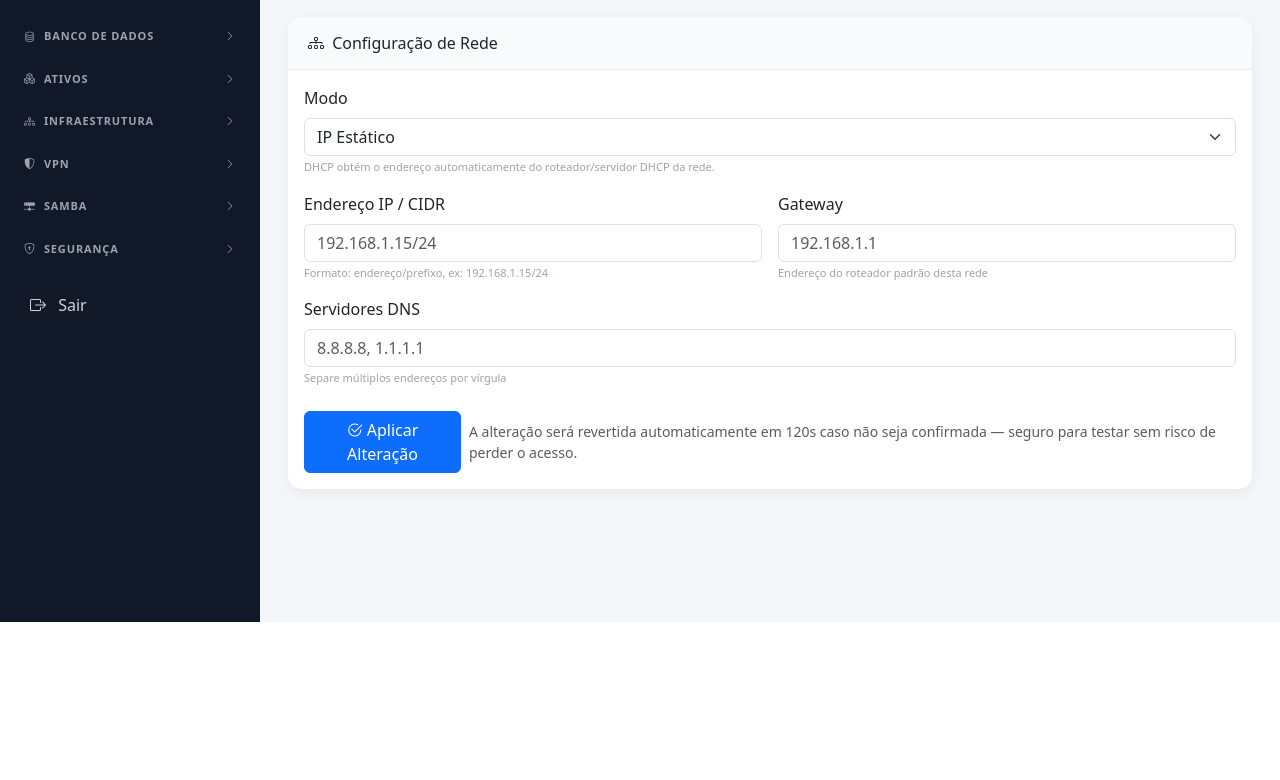
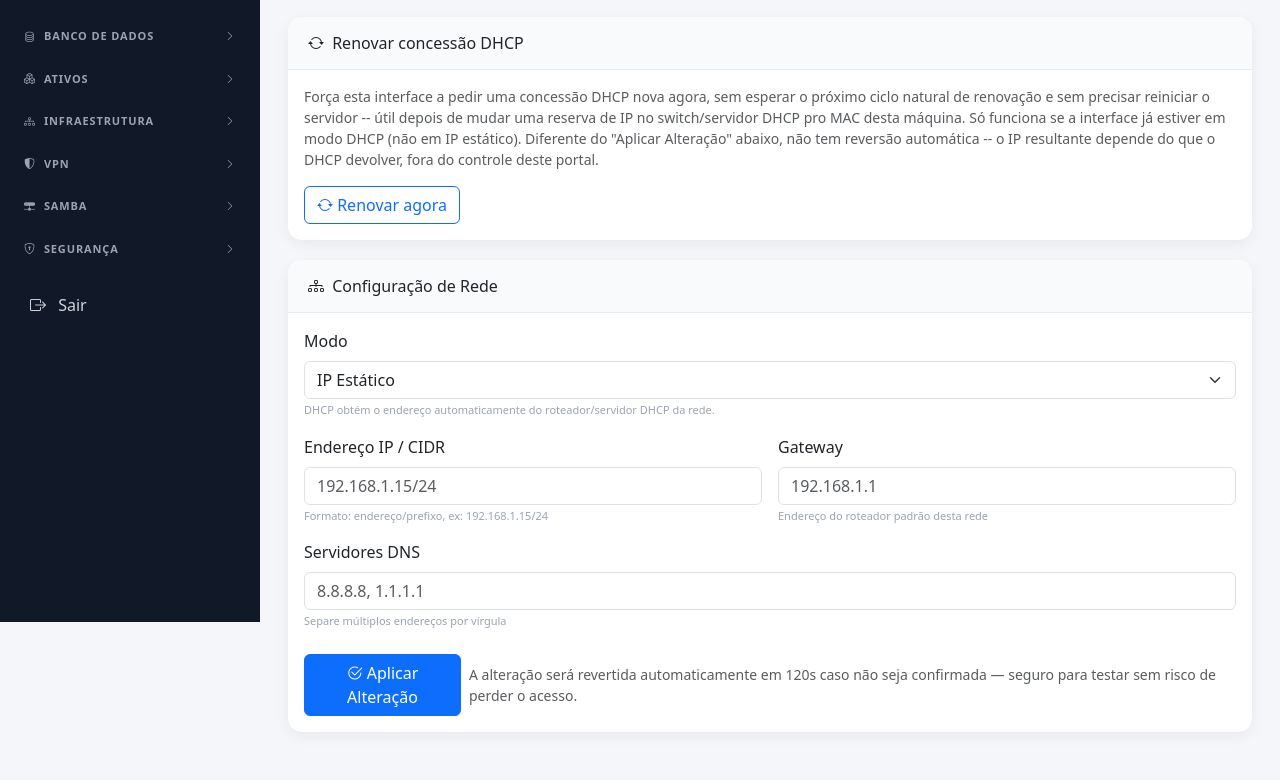
Before and after one commit to raonidore/rd-intranet, a PHP site: template app/Views/infrastructure/rede_editar.php in a window 1280 px wide. Shown: the part 178-958 px from the top of the page. Before the commit the page ends 800 px from the top, so only its background shows below. Run offline with PHP 8.4, Linux system fonts and the light colour scheme; the template is opened without the code that fills it, so the values that code supplies are empty.

Commit message:
feat(rede): botao "Renovar concessao DHCP" na edicao de interface
Pedido concreto: reserva de IP nova criada no switch L3 pro MAC do
servidor, sem querer reiniciar so pra pegar o IP novo. Usa
`networkctl renew <interface>` (systemd-networkd) -- mais cirurgico que
reaplicar a config inteira (network_aplicar_web.sh), so essa interface,
sem reescrever netplan.

Diferente do fluxo de aplicar/confirmar (que tem reversao automatica em
120s porque sabe exatamente qual era a config anterior), aqui nao da pra
fazer rollback de verdade -- o IP resultante depende do que o DHCP/switch
devolver, fora do controle do script. Por isso o aviso antes de confirmar
e a mensagem de resultado mostram claramente o IP antes/depois, em vez
de prometer uma reversao que nao existe.

Co-Authored-By: Claude Sonnet 5 <noreply@anthropic.com>

```diff
--- a/app/Views/infrastructure/rede_editar.php
+++ b/app/Views/infrastructure/rede_editar.php
@@ -37,6 +37,25 @@ $ipAtual = $atual['ipv4'][0] ?? '';
         </div>
         <button class="btn btn-success" id="btn-confirmar">
             <i class="bi bi-check-lg"></i> Confirmar Alteração
+        </button>
+    </div>
+</div>
+
+<div class="card cfg-card">
+    <div class="card-header">
+        <i class="bi bi-arrow-repeat me-1"></i> Renovar concessão DHCP
+    </div>
+    <div class="card-body">
+        <p class="text-muted small mb-3">
+            Força esta interface a pedir uma concessão DHCP nova agora, sem esperar o próximo ciclo
+            natural de renovação e sem precisar reiniciar o servidor -- útil depois de mudar uma
+            reserva de IP no switch/servidor DHCP pro MAC desta máquina. Só funciona se a interface
+            já estiver em modo DHCP (não em IP estático). Diferente do "Aplicar Alteração" abaixo,
+            não tem reversão automática -- o IP resultante depende do que o DHCP devolver, fora do
+            controle deste portal.
+        </p>
+        <button type="button" class="btn btn-outline-primary" id="btn-renovar">
+            <i class="bi bi-arrow-repeat"></i> Renovar agora
         </button>
     </div>
 </div>
@@ -95,6 +114,8 @@ $ipAtual = $atual['ipv4'][0] ?? '';
     const APLICAR_URL   = '<?= url('/infraestrutura/servidor/rede/aplicar') ?>';
     const CONFIRMAR_URL = '<?= url('/infraestrutura/servidor/rede/confirmar') ?>';
     const STATUS_URL    = '<?= url('/infraestrutura/servidor/rede/status') ?>';
+    const RENOVAR_URL   = '<?= url('/infraestrutura/servidor/rede/renovar') ?>';
+    const INTERFACE     = '<?= htmlspecialchars($interface) ?>';
 
     const selModo   = document.getElementById('campo-modo');
     const camposEst = document.getElementById('campos-estatico');
@@ -178,6 +199,42 @@ $ipAtual = $atual['ipv4'][0] ?? '';
     });
 
     verificarStatus();
+
+    const btnRenovar = document.getElementById('btn-renovar');
+    btnRenovar.addEventListener('click', async function () {
+        if (!confirm(
+            'Forçar renovação da concessão DHCP em "' + INTERFACE + '"?\n\n' +
+            'Se você reservou um IP novo para esta máquina no switch/DHCP, é assim que ela ' +
+            'passa a valer. Se o IP mudar, você pode perder acesso a este portal pelo ' +
+            'endereço atual -- confira o novo endereço na mensagem de resultado.'
+        )) {
+            return;
+        }
+
+        btnRenovar.disabled = true;
+        btnRenovar.innerHTML = '<i class="bi bi-hourglass-split"></i> Renovando...';
+
+        try {
+            const fd = new FormData();
+            fd.set('interface', INTERFACE);
+            const res = await fetch(RENOVAR_URL, { method: 'POST', body: fd });
+            const data = await res.json();
+
+            if (data.success) {
+                const msg = data.mudou
+                    ? 'IP mudou!\n\nAntes: ' + (data.ip_antes || '-') + '\nDepois: ' + (data.ip_depois || '-')
+                    : 'Renovado, mas o endereço continua o mesmo: ' + (data.ip_depois || '-');
+                mostrarAlerta(msg, true);
+            } else {
+                mostrarAlerta(data.message || 'Falha ao renovar.', false);
+            }
+        } catch (err) {
+            mostrarAlerta('Erro ao comunicar com o servidor.', false);
+        } finally {
+            btnRenovar.disabled = false;
+            btnRenovar.innerHTML = '<i class="bi bi-arrow-repeat"></i> Renovar agora';
+        }
+    });
 })();
 </script>
 
--- a/routes/web.php
+++ b/routes/web.php
@@ -114,6 +114,7 @@ $router->get('/infraestrutura/servidor/rede/editar', [NetworkController::class,
 $router->post('/infraestrutura/servidor/rede/aplicar', [NetworkController::class, 'aplicar']);
 $router->post('/infraestrutura/servidor/rede/confirmar', [NetworkController::class, 'confirmar']);
 $router->get('/infraestrutura/servidor/rede/status', [NetworkController::class, 'status']);
+$router->post('/infraestrutura/servidor/rede/renovar', [NetworkController::class, 'renovar']);
 
 $router->get('/infraestrutura/hardware', [HardwareController::class, 'index']);
 $router->get('/infraestrutura/hardware/api', [HardwareController::class, 'api']);
```
Also changed, not shown: app/Controllers/NetworkController.php (+16 -0 lines), app/Services/NetworkConfigService.php (+23 -0 lines), 1 other file.
